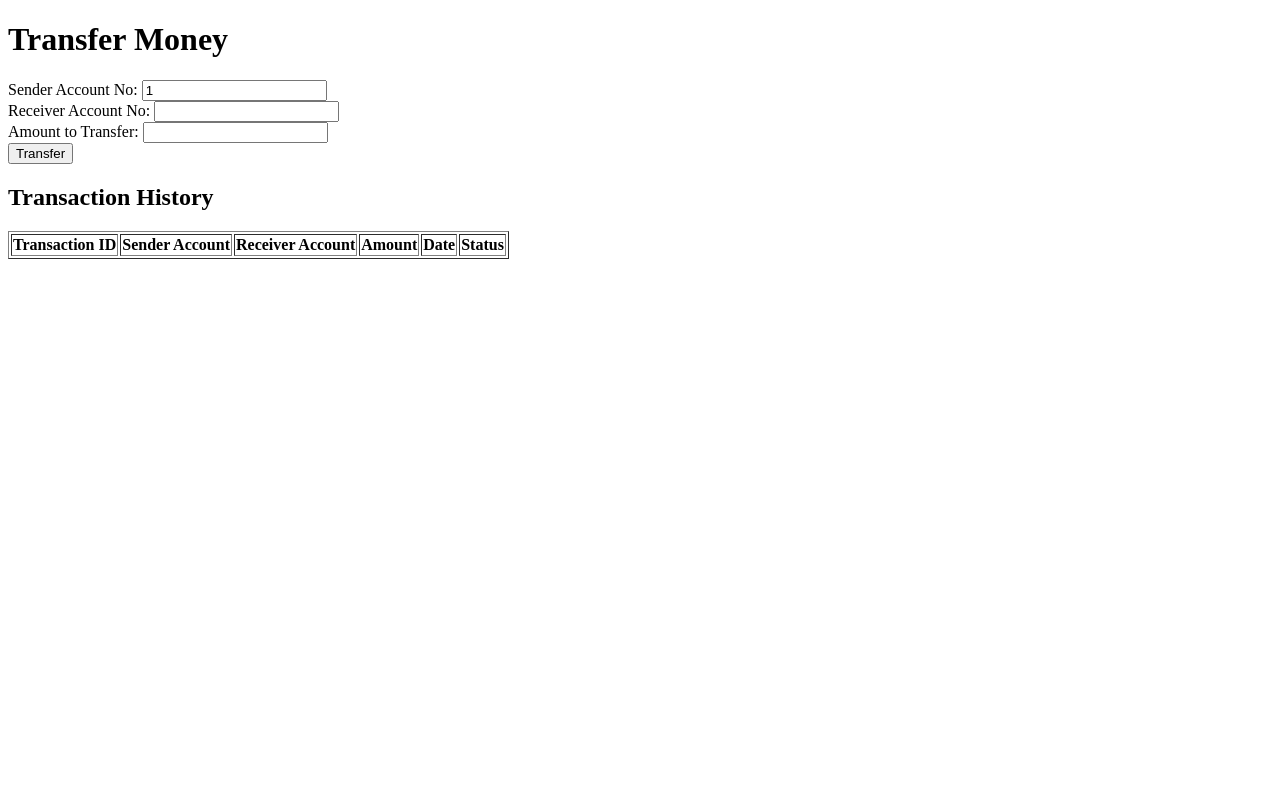
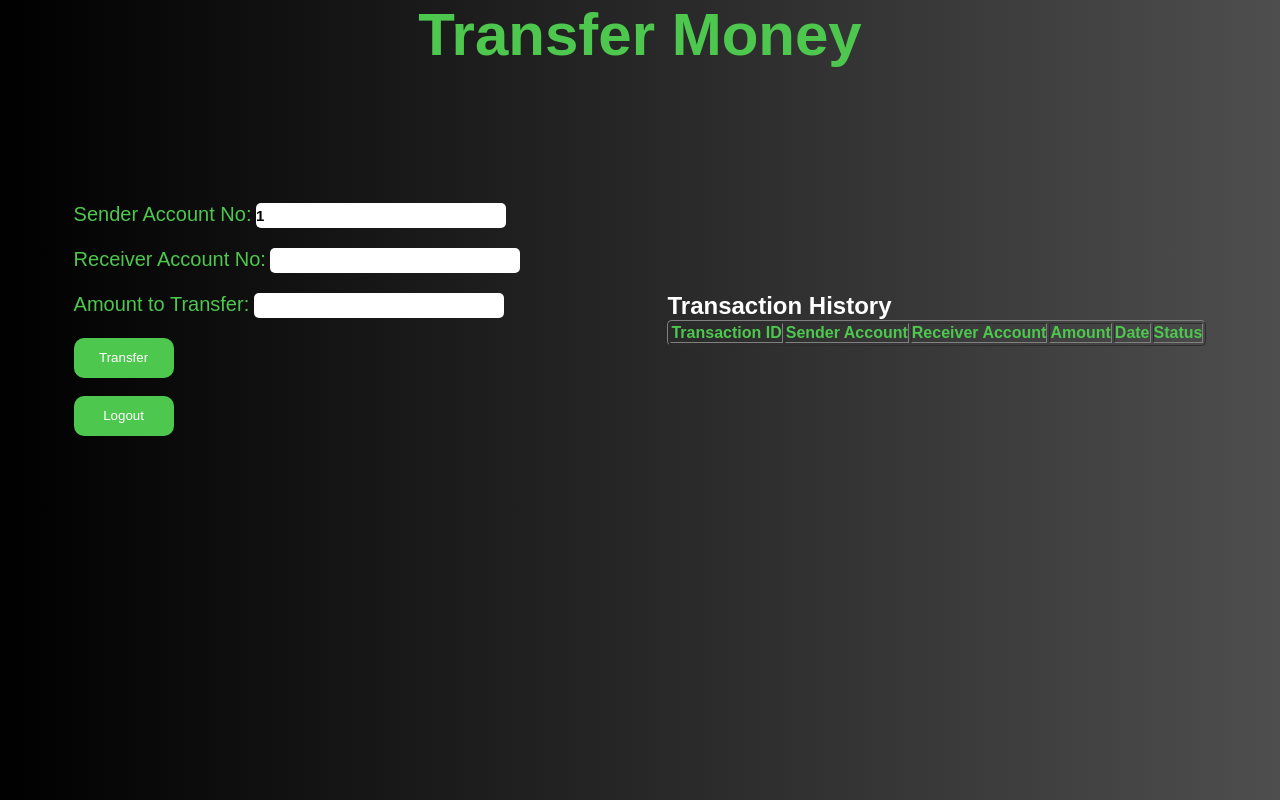
Before and after one commit to dhruv060305/Bank-Managment-System, a PHP site: page /transfer.php in a window 1280 px wide. Run offline with PHP 8.4, Linux system fonts and the light colour scheme; a user stored in the database is signed in; data that the repository does not hold is empty.

Commit message:
transfer page styling

```diff
--- a/style5.css
+++ b/style5.css
@@ -0,0 +1,87 @@
+*{
+    margin: 0;
+    padding: 0;
+    color: white;
+    box-sizing: border-box;
+    font-family: Arial, sans-serif;
+    text-decoration: none;
+}
+
+body{
+    background-image: linear-gradient(to right, black, rgb(78, 78, 78));
+    background-attachment: fixed;
+    background-size: cover;
+}
+
+header{
+    text-align: center;
+}
+
+#main{
+    height: 500px;
+    display: flex;
+    justify-content: space-around;
+    align-items: center;
+}
+
+button{
+    height: 40px;
+    width: 100px;
+    border: none;
+    border-radius: 10px;
+    background-color: rgb(78, 199, 78);
+    display: flex;
+    justify-content: center;
+    align-items: center;
+    transition: all 0.1s ease-in-out;
+}
+
+button:hover{
+    border: 2px solid white;
+    height: 50px;
+    width: 120px;
+}
+
+label{
+    font-size: 20px;
+    color: rgb(78, 199, 78);
+}
+
+input{
+    height: 25px;
+    width: 250px;
+    margin-bottom: 20px;
+    color: black;
+    border-radius: 5px;
+    font-size: 15px;
+    font-weight: 700;
+    border: none;
+    transition: all 0.1s ease-in-out;
+}
+
+input:hover{
+    height: 30px;
+    width: 270px;
+    border: 2px solid black;
+}
+
+h1{
+    color: rgb(78, 199, 78);
+    font-size: 60px;
+}
+th{
+    color: rgb(78, 199, 78);
+}
+table{
+   border-radius: 5px;
+
+}
+
+tr{
+    transition: all 0.1s linear;
+}
+
+tr:hover{
+    scale: 1.1;
+    background-color: gray;
+}
--- a/transfer.php
+++ b/transfer.php
@@ -20,6 +20,7 @@ if (!isset($_SESSION['Acc_No'])) {
     <header>
         <h1>Transfer Money</h1>
     </header>
+    <div id="main">
     <section>
         <form method="POST" action="">
             <label for="sender">Sender Account No:</label>
@@ -31,7 +32,8 @@ if (!isset($_SESSION['Acc_No'])) {
             <label for="amount">Amount to Transfer:</label>
             <input type="number" step="0.01" name="amount" id="amount" required><br>
 
-            <input type="submit" name="transfer" value="Transfer">
+            <button type="submit" name="transfer">Transfer</button><br>
+            <button> <a href="logout.php">Logout</a></button>
         </form>
     </section>
 
@@ -66,6 +68,7 @@ if (!isset($_SESSION['Acc_No'])) {
             ?>
         </table>
     </section>
+    </div>
 </body>
 </html>
 
```
